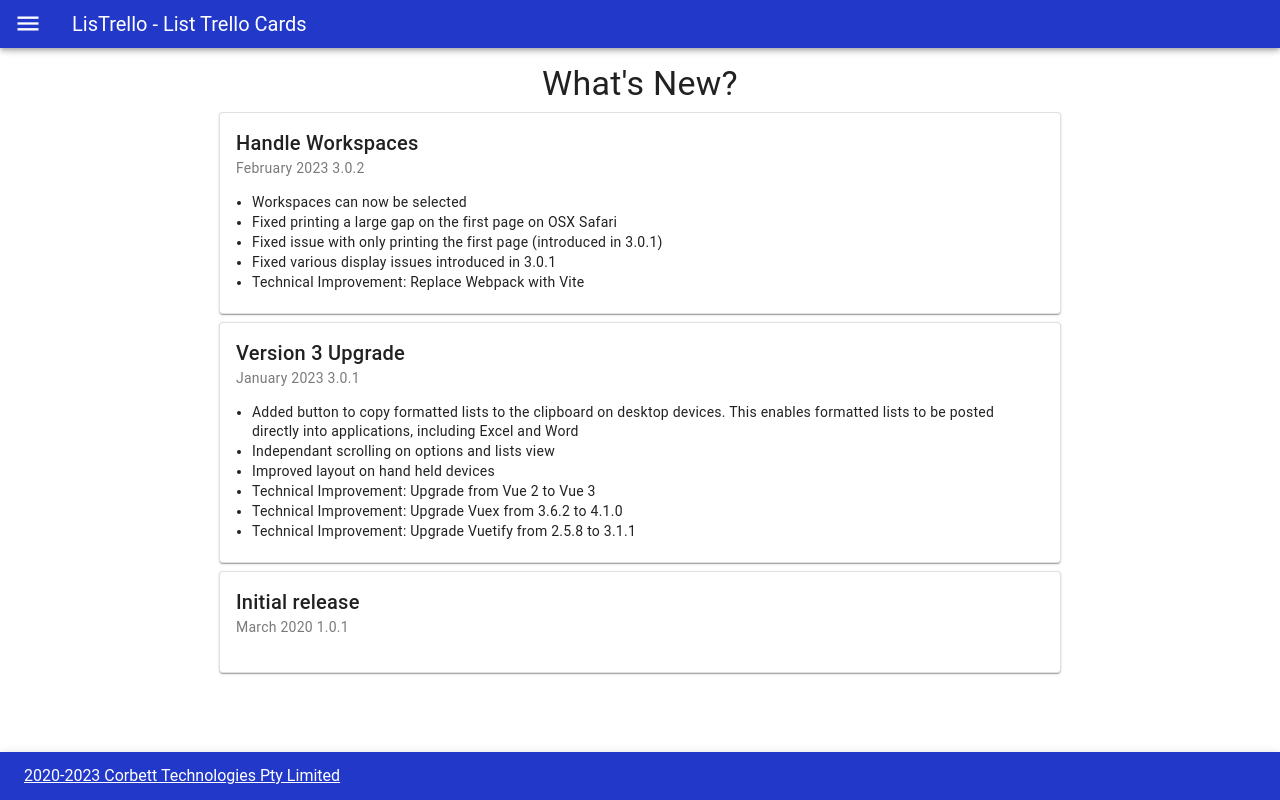
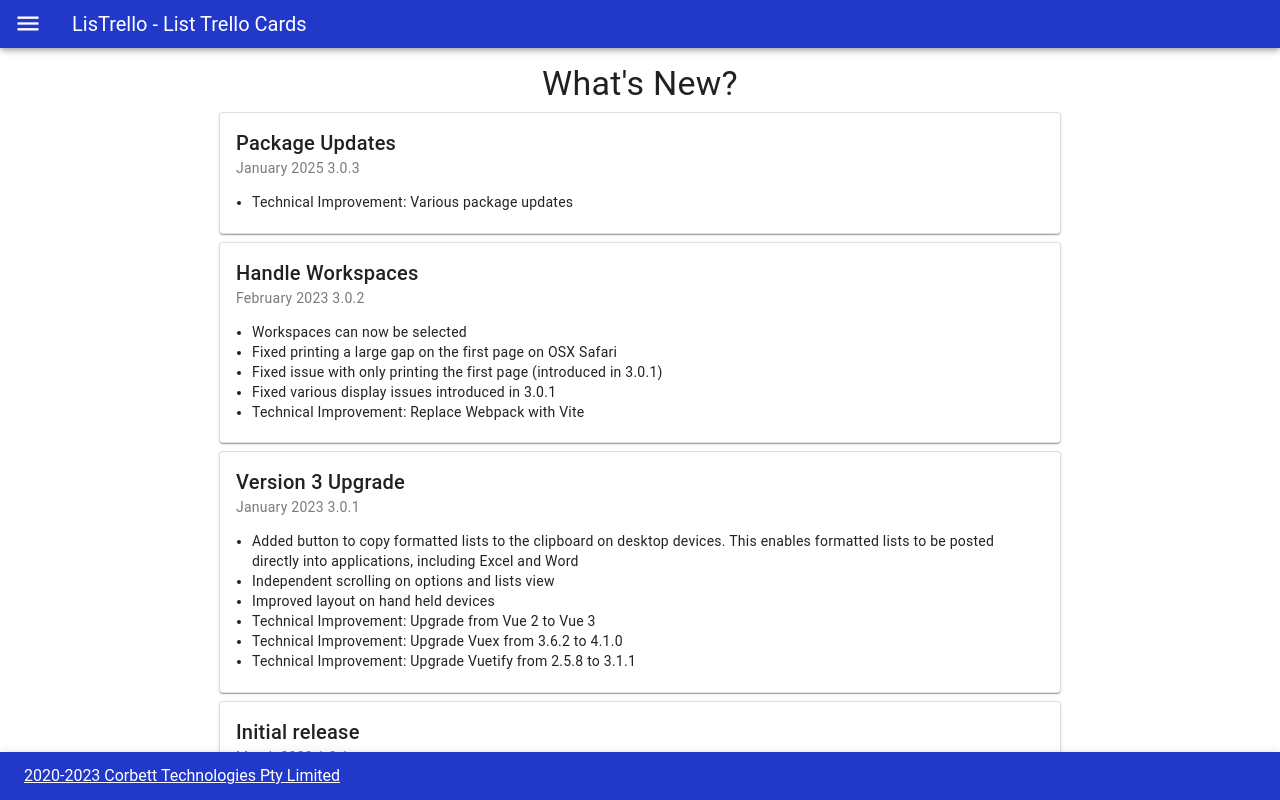
Before and after one commit to SteveCorbett/LisTrello, a Vue app: page /#/whatsnew in a window 1280 px wide. Built offline with nearby package versions, Linux system fonts and the light colour scheme.

Commit message:
Apply npm audit fixes

```diff
--- a/package.json
+++ b/package.json
@@ -1,6 +1,6 @@
 {
   "name": "listrello3",
-  "version": "3.0.1",
+  "version": "3.0.3",
   "license": "MIT",
   "private": true,
   "author": "Stephen Corbett",
--- a/src/components/whats-new.vue
+++ b/src/components/whats-new.vue
@@ -42,6 +42,12 @@
   setup() {
     const releases: Release[] = [
       {
+        date: "January 2025",
+        version: "3.0.3",
+        description: "Package Updates",
+        details: ["Technical Improvement: Various package updates"],
+      },
+      {
         date: "February 2023",
         version: "3.0.2",
         description: "Handle Workspaces",
@@ -59,7 +65,7 @@
         description: "Version 3 Upgrade",
         details: [
           "Added button to copy formatted lists to the clipboard on desktop devices. This enables formatted lists to be posted directly into applications, including Excel and Word",
-          "Independant scrolling on options and lists view",
+          "Independent scrolling on options and lists view",
           "Improved layout on hand held devices",
           "Technical Improvement: Upgrade from Vue 2 to Vue 3",
           "Technical Improvement: Upgrade Vuex from 3.6.2 to 4.1.0",
```
Also changed, not shown: src/assets/licences.json (+8 -8 lines), 1 other file (tests, documents, lock files or other folders).
